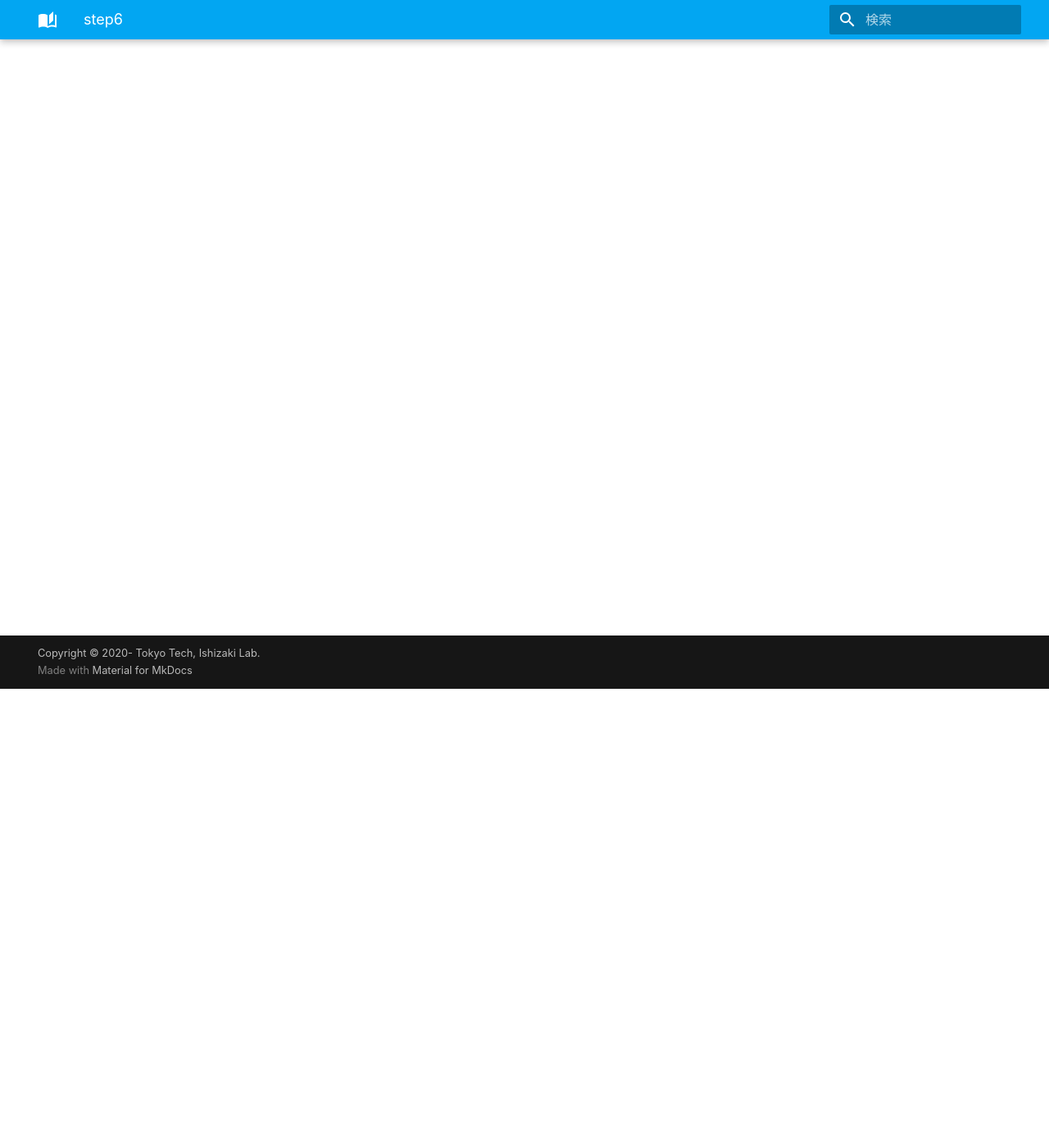
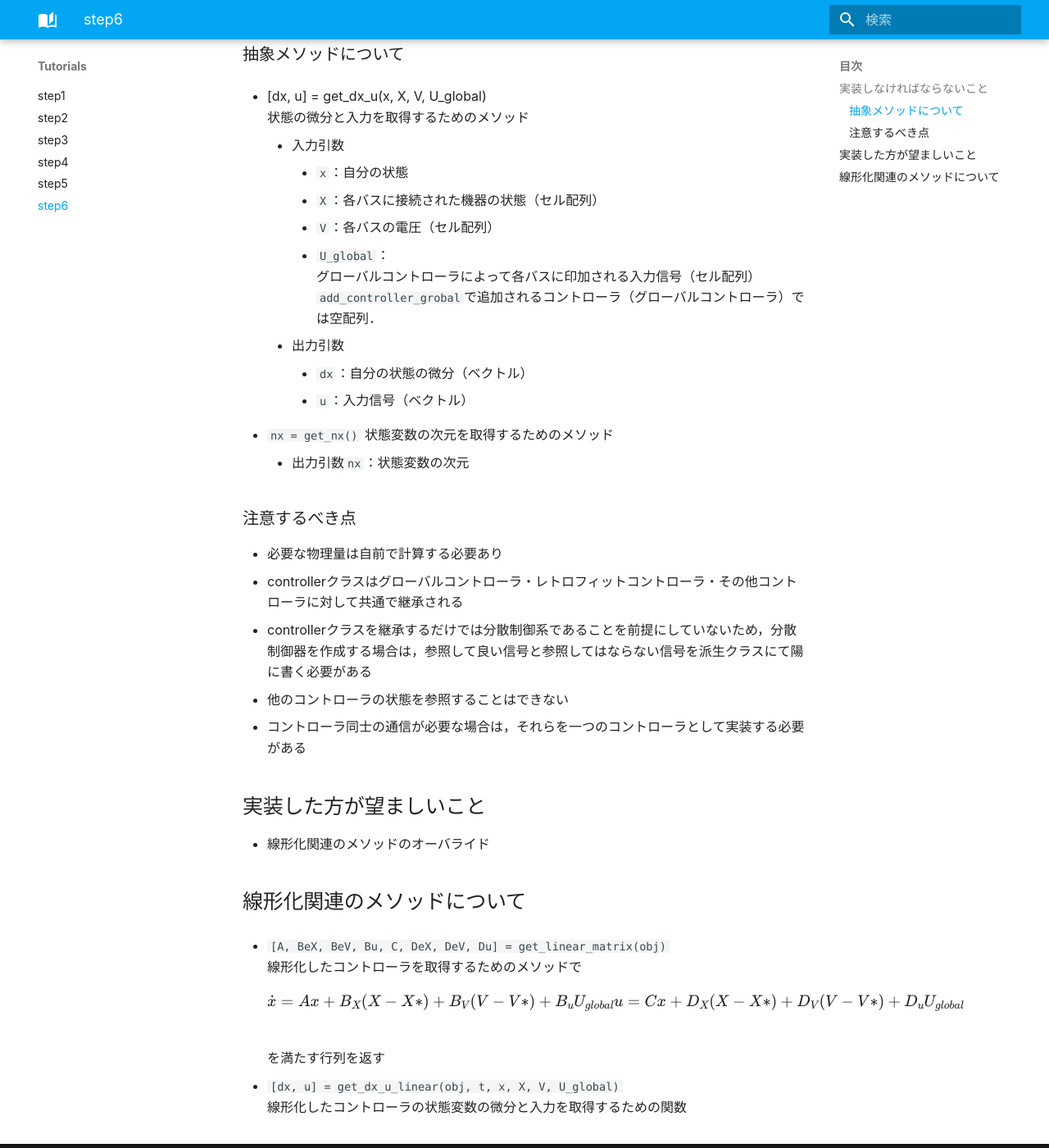
Before and after one commit to takahiro-kawaguchi/power_simulator_doc, an MkDocs documentation site: the page built from docs/Tutorials/step6.md, in a window 1280 px wide and 1400 px high, scrolled down 560 px. Shown: the whole window at 82% size. Built offline with MkDocs 1.6.1 and Material for MkDocs 9.7.7, drawn with Linux system fonts in a browser that asks for light colours; some web fonts are replaced; formulas are drawn with MathJax 3; some of the changed text lies outside the part shown.

Commit message:
TutorialのStep6に関して一通り説明を追加した

```diff
--- a/docs/Tutorials/step6.md
+++ b/docs/Tutorials/step6.md
@@ -1,5 +1,58 @@
-# Step6（制御器の自作）
+#  Step6（コントローラの自作）
 
-- 対象者：既存の種類痛いの制御器を使いたい技術者
-- やれるようになること：
+- 対象者：既存の種類以外の制御器を使いたい技術者
+- できるようになること：
     - 制御器の自作
+
+## 実装しなければならないこと
+
+- controllerクラスの継承
+  - もしくは，controllerクラスの派生クラスの継承
+- idxプロパティに値を入れる
+  - `idx`はコントローラが出力する入力信号が印加されるバスの番号（抽象変数）
+- controllerクラスの抽象メソッド2つを実装
+
+### 抽象メソッドについて
+
+- [dx, u] = get_dx_u(x, X, V, U_global)
+    状態の微分と入力を取得するためのメソッド
+    - 入力引数
+        - `x`：自分の状態
+        - `X`：各バスに接続された機器の状態（セル配列）
+        - `V`：各バスの電圧（セル配列）
+        - `U_global`：
+            グローバルコントローラによって各バスに印加される入力信号（セル配列）
+            `add_controller_grobal`で追加されるコントローラ（グローバルコントローラ）では空配列．
+    - 出力引数
+        - `dx`：自分の状態の微分（ベクトル）
+        - `u`：入力信号（ベクトル）
+
+- `nx = get_nx()`
+    状態変数の次元を取得するためのメソッド
+    - 出力引数`nx`：状態変数の次元
+
+### 注意するべき点
+
+- 必要な物理量は自前で計算する必要あり
+- controllerクラスはグローバルコントローラ・レトロフィットコントローラ・その他コントローラに対して共通で継承される
+  - controllerクラスを継承するだけでは分散制御系であることを前提にしていないため，分散制御器を作成する場合は，参照して良い信号と参照してはならない信号を派生クラスにて陽に書く必要がある
+- 他のコントローラの状態を参照することはできない
+  - コントローラ同士の通信が必要な場合は，それらを一つのコントローラとして実装する必要がある
+
+
+## 実装した方が望ましいこと
+
+- 線形化関連のメソッドのオーバライド
+
+## 線形化関連のメソッドについて
+
+- `[A, BeX, BeV, Bu, C, DeX, DeV, Du] = get_linear_matrix(obj)`
+    線形化したコントローラを取得するためのメソッドで
+    $$
+    \dot{x}=Ax+B_X (X-X*)+B_V (V-V*)+B_u U_{global}\\
+    u=Cx+D_X (X-X*)+D_V (V-V*)+D_u U_{global}
+    $$
+    を満たす行列を返す
+
+- `[dx, u] = get_dx_u_linear(obj, t, x, X, V, U_global)`
+    線形化したコントローラの状態変数の微分と入力を取得するための関数
```
Also changed, not shown: docs/Tutorials/tutorials.md (+5 -6 lines).
